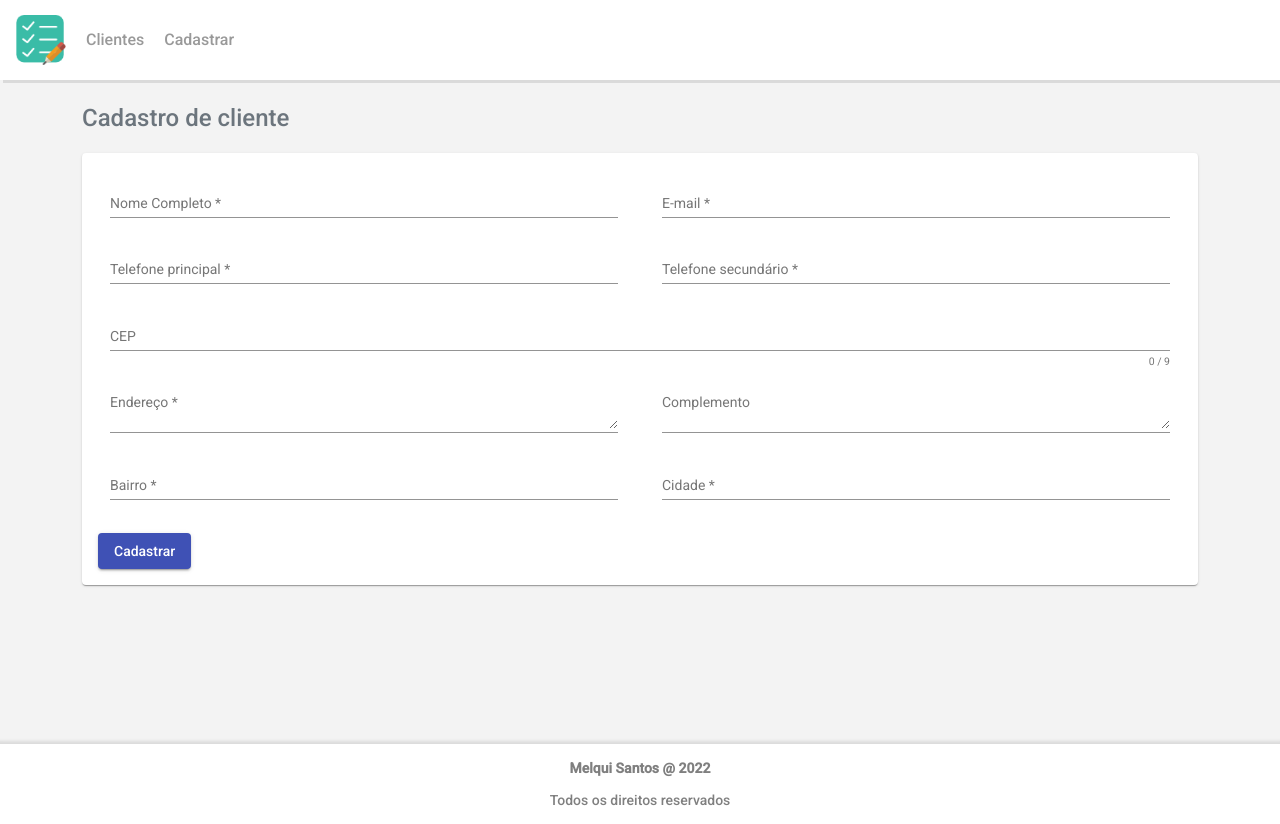
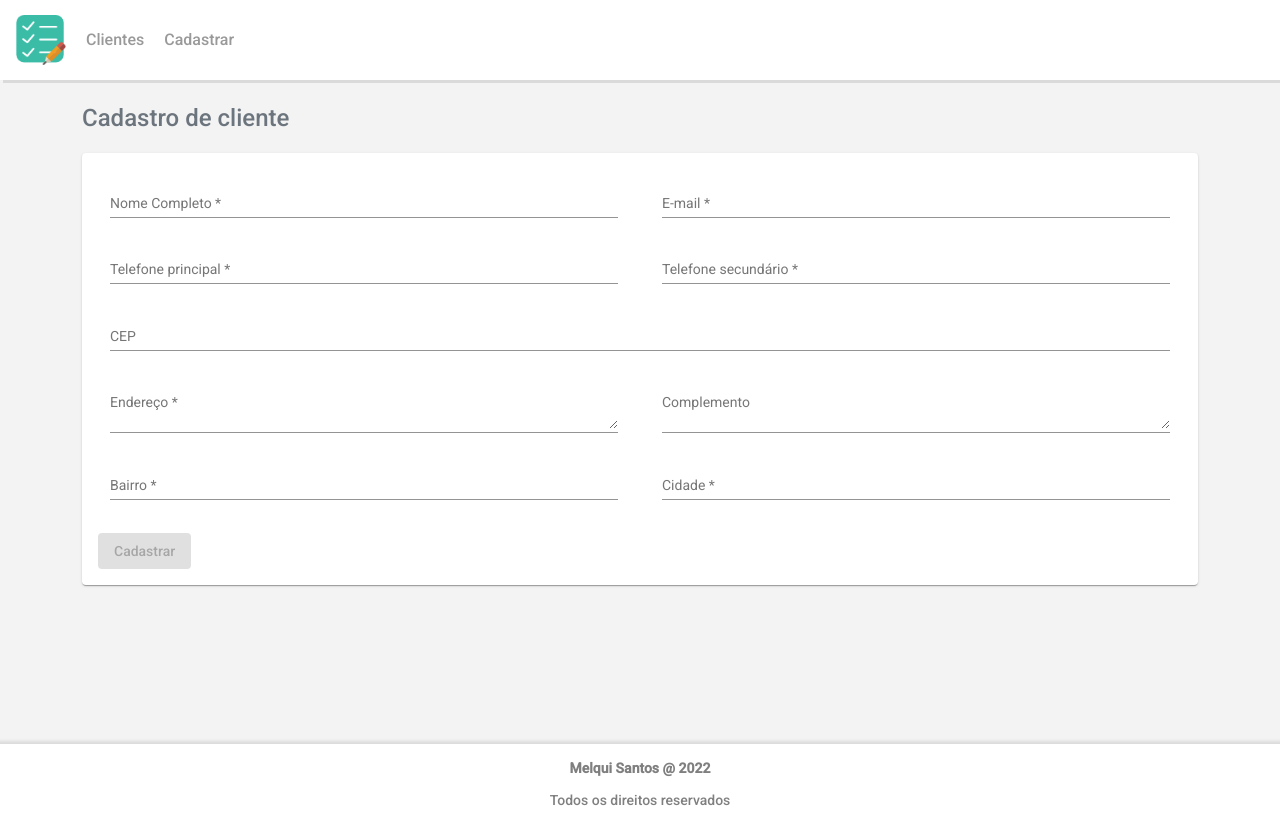
Before and after one commit to MelqSantos/lista-clientes, an Angular app in the folder angular_front-end/: page /cadastrar in a window 1280 px wide. Built offline with nearby package versions, Linux system fonts and the light colour scheme.

Commit message:
fix: ajustando validação de campo

```diff
--- a/angular_front-end/src/app/pages/cadastrar/cadastrar.component.html
+++ b/angular_front-end/src/app/pages/cadastrar/cadastrar.component.html
@@ -46,7 +46,9 @@
                         <mat-form-field class="full-width">
                             <input matInput #cep maxlength="9" placeholder="CEP" type="text"
                                 formControlName="cep" (focusout)="buscaCep(cep.value)">
-                            <mat-hint align="end">{{cep.value.length}} / 9</mat-hint>
+                                <mat-error *ngIf="clientForm.controls['cep'].hasError('required')">
+                                    Campo <strong>obrigatório</strong>
+                                </mat-error>
                         </mat-form-field>
                     </div>
                 </div>
@@ -87,7 +89,7 @@
                     </div>
                 </div>
             </mat-card-content>
-                <button mat-raised-button color="primary" type="submit">Cadastrar</button>
+                <button mat-raised-button color="primary" type="submit" [disabled]="!clientForm.valid">Cadastrar</button>
         </mat-card>
     </form>
 
```
